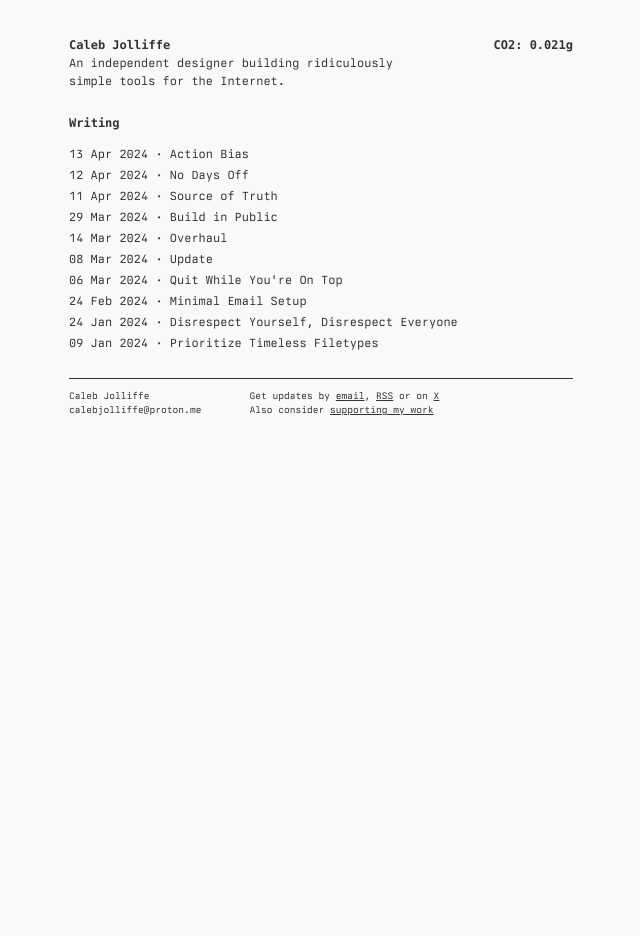
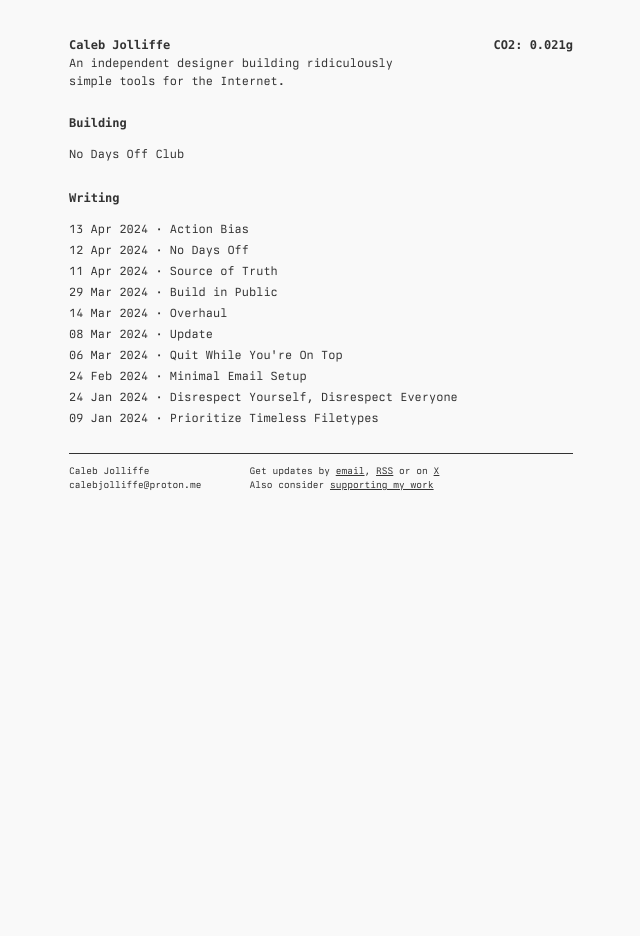
Before and after one commit to hayleyjolliffe/cv, a Jekyll site: the page built from index.html, in a window 1280 px wide. Shown: the whole page, without its empty margins (319-959 px from the left). Built offline with Jekyll 4.4.1, drawn with Linux system fonts in a browser that asks for light colours; some web fonts are replaced.

Commit message:
Added NDO to index

```diff
--- a/index.html
+++ b/index.html
@@ -3,4 +3,4 @@ layout: default
 title: Caleb Jolliffe
 ---
 
-<div id=home><h1>Writing</h1><ul class=posts>{% for post in site.posts %}<li><span>{{ post.date | date_to_string }}</span> · <a href="{{ post.url }}">{{ post.title }}</a></li>{% endfor %}</ul></div>
+<div id=home><h1>Building</h1><ul class=posts><li><span><a href="https://nodaysoffclub.substack.com" target="_blank">No Days Off Club</a></span></li></ul><h1>Writing</h1><ul class=posts>{% for post in site.posts %}<li><span>{{ post.date | date_to_string }}</span> · <a href="{{ post.url }}">{{ post.title }}</a></li>{% endfor %}</ul></div>
```
